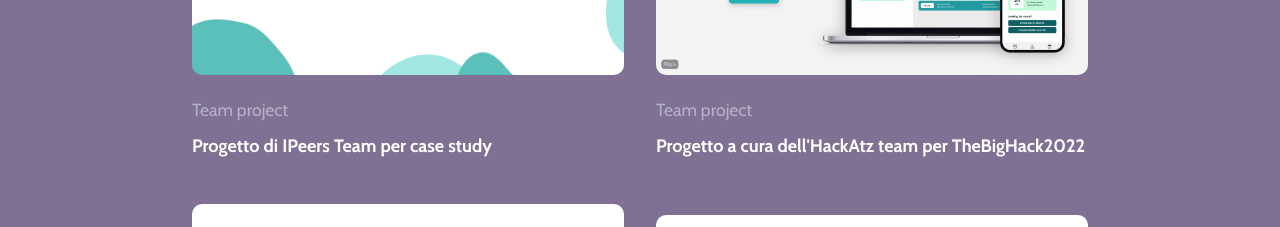
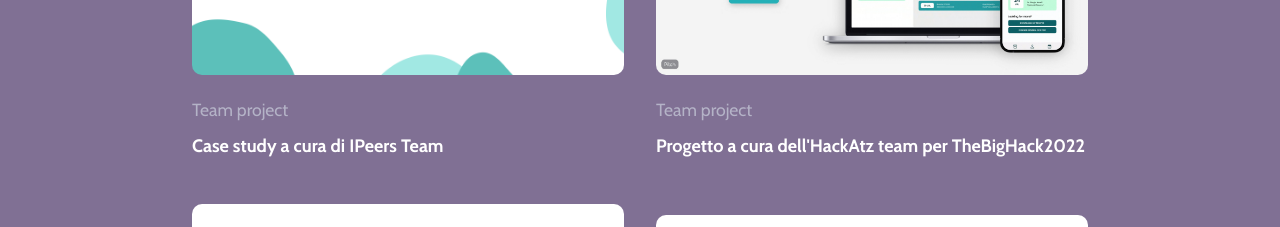
Before and after one commit to yleniuu/Progetto-HTML-CSS, a plain HTML site: page index.html in a window 1280 px wide. Shown: the part 3200-3427 px from the top of the page. Drawn offline with nearby package versions, Linux system fonts and the light colour scheme.

Commit message:
commit finale

```diff
--- a/index.html
+++ b/index.html
@@ -102,7 +102,7 @@ href="https://unpkg.com/boxicons@latest/css/boxicons.min.css">
         <div class="box">
             <img src="/assets/img/CoW.png" alt="Progetto CoW">
             <p>Team project</p>
-            <h5>Progetto di IPeers Team per case study</h5>
+            <h5>Case study a cura di IPeers Team</h5>
         </div>
 
         <div class="box">
```
